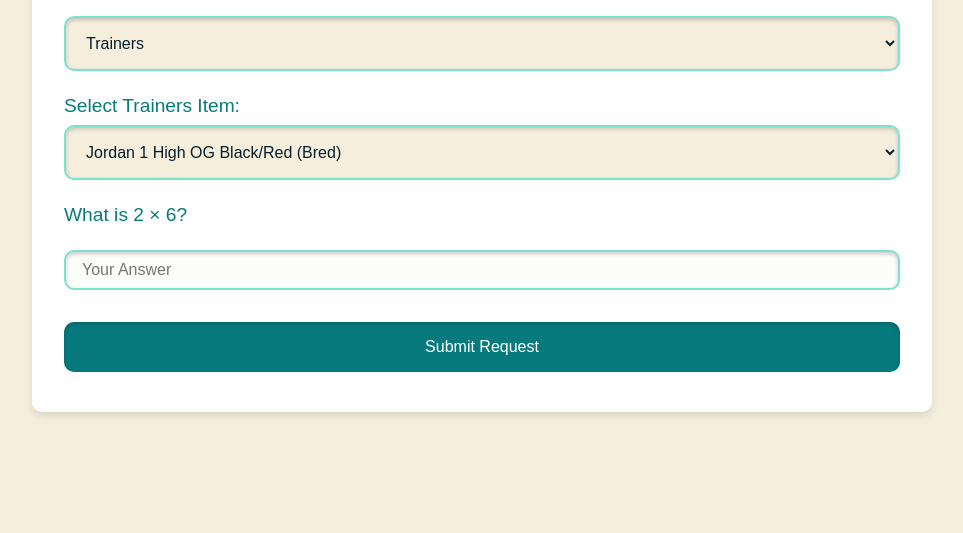
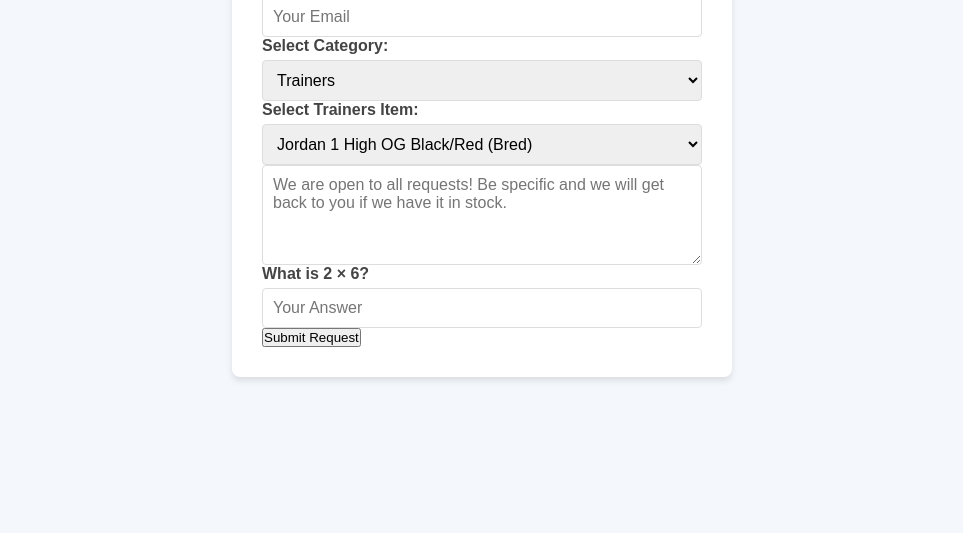
Before and after one commit to NikolaSkibicka/StockRequestForm, a website: page index.html in a window 1280 px wide. Shown: the part 267-800 px from the top of the page, without its empty margins (158-1121 px from the left). Drawn offline with Linux system fonts and the light colour scheme.

Commit message:
Update styles.css

```diff
--- a/styles.css
+++ b/styles.css
@@ -1,111 +1,113 @@
+/* General Reset */
 * {
     margin: 0;
     padding: 0;
     box-sizing: border-box;
+    font-family: Arial, sans-serif;
 }
 
+/* Body Styling */
 body {
-    font-family: Arial, sans-serif;
-    background-color: #F5EEDD;
-    color: #06202B;
+    background-color: #f4f7fc;
+    display: flex;
+    justify-content: center;
+    align-items: center;
+    height: 100vh;
+    margin: 0;
 }
 
+/* Container */
 .container {
-    max-width: 900px;
-    margin: 0 auto;
-    padding: 2rem;
-    background-color: #FFFFFF;
-    border-radius: 10px;
-    box-shadow: 0 4px 8px rgba(0, 0, 0, 0.1);
+    background-color: #fff;
+    border-radius: 8px;
+    box-shadow: 0 4px 6px rgba(0, 0, 0, 0.1);
+    width: 100%;
+    max-width: 500px;
+    padding: 30px;
 }
 
-h1 {
-    color: #077A7D;
-    font-size: 2.5rem;
+/* Title Styling */
+.title {
     text-align: center;
-    margin-bottom: 1rem;
+    font-size: 2rem;
+    margin-bottom: 20px;
+    color: #333;
 }
 
-form {
-    display: flex;
-    flex-direction: column;
-    gap: 1rem;
+/* Form Elements */
+.form-group {
+    margin-bottom: 15px;
+}
+
+label {
+    display: block;
+    font-weight: 600;
+    color: #444;
+    margin-bottom: 5px;
 }
 
 input,
 select,
-textarea,
-button {
+textarea {
     width: 100%;
-    padding: 1rem;
-    margin: 0.5rem 0;
-    border: 2px solid #7AE2CF;
-    border-radius: 10px;
-    background: rgba(239, 238, 234, 0.2);
-    color: #06202B;
+    padding: 10px;
+    border: 1px solid #ddd;
+    border-radius: 4px;
     font-size: 1rem;
-    box-shadow: inset 0 2px 4px rgba(0, 0, 0, 0.2);
+    transition: border-color 0.3s;
 }
 
-input,
-textarea {
-    height: 40px;
-}
-
-button {
-    background-color: #077A7D;
-    color: #FFFFFF;
-    font-size: 1rem;
-    cursor: pointer;
-    border: none;
-    transition: background-color 0.3s ease;
-}
-
-button:hover {
-    background-color: #06202B;
-}
-
-label {
-    font-size: 1.2rem;
-    color: #077A7D;
-}
-
-.subcategory {
-    display: none;
+input:focus,
+select:focus,
+textarea:focus {
+    border-color: #0056b3;
+    outline: none;
 }
 
 textarea {
-    resize: vertical;
+    height: 100px;
 }
 
-option {
-    padding: 0.5rem;
+/* Submit Button */
+.submit-btn {
+    width: 100%;
+    padding: 12px;
+    background-color: #0056b3;
+    color: white;
+    border: none;
+    border-radius: 4px;
+    font-size: 1.1rem;
+    cursor: pointer;
+    transition: background-color 0.3s;
 }
 
-#category {
-    font-size: 1rem;
+.submit-btn:hover {
+    background-color: #004085;
 }
 
-select,
-option {
-    background-color: #F5EEDD;
-    color: #06202B;
+/* Captcha */
+.captcha {
+    display: flex;
+    justify-content: space-between;
+    align-items: center;
 }
 
-select:focus,
-input:focus {
-    outline: none;
-    border-color: #077A7D;
+.captcha input {
+    width: 60%;
 }
 
-select {
-    font-size: 1rem;
+/* Responsive Design */
+@media (max-width: 600px) {
+    .container {
+        padding: 20px;
+        width: 90%;
+    }
+
+    .title {
+        font-size: 1.5rem;
+    }
+
+    .submit-btn {
+        font-size: 1rem;
+    }
 }
-#requestDescription {
-    font-size: 1.1em;
-    padding: 10px;
-    width: 100%;
-    height: 150px;
-    resize: both;
-    display: none;
-}
```
